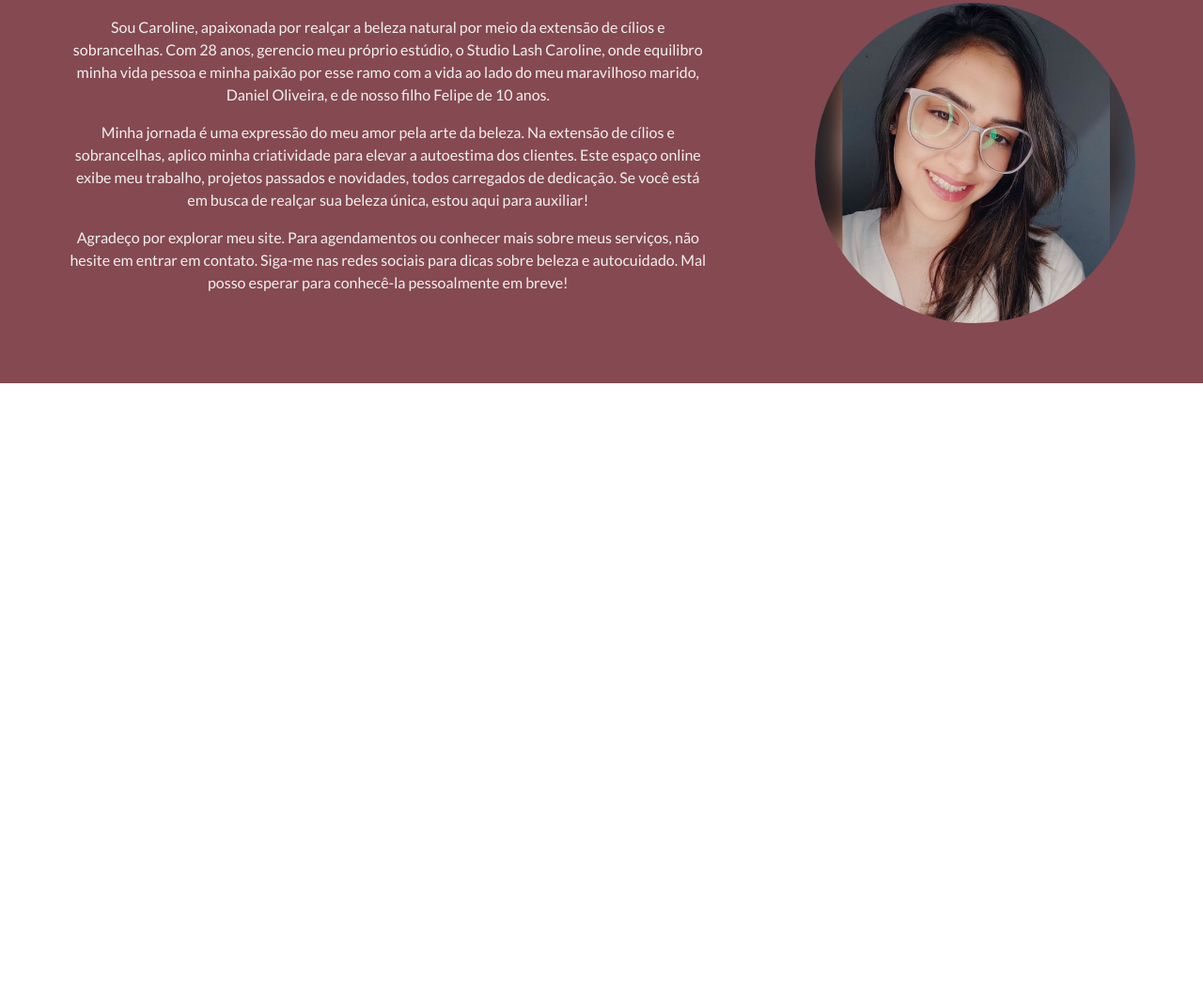
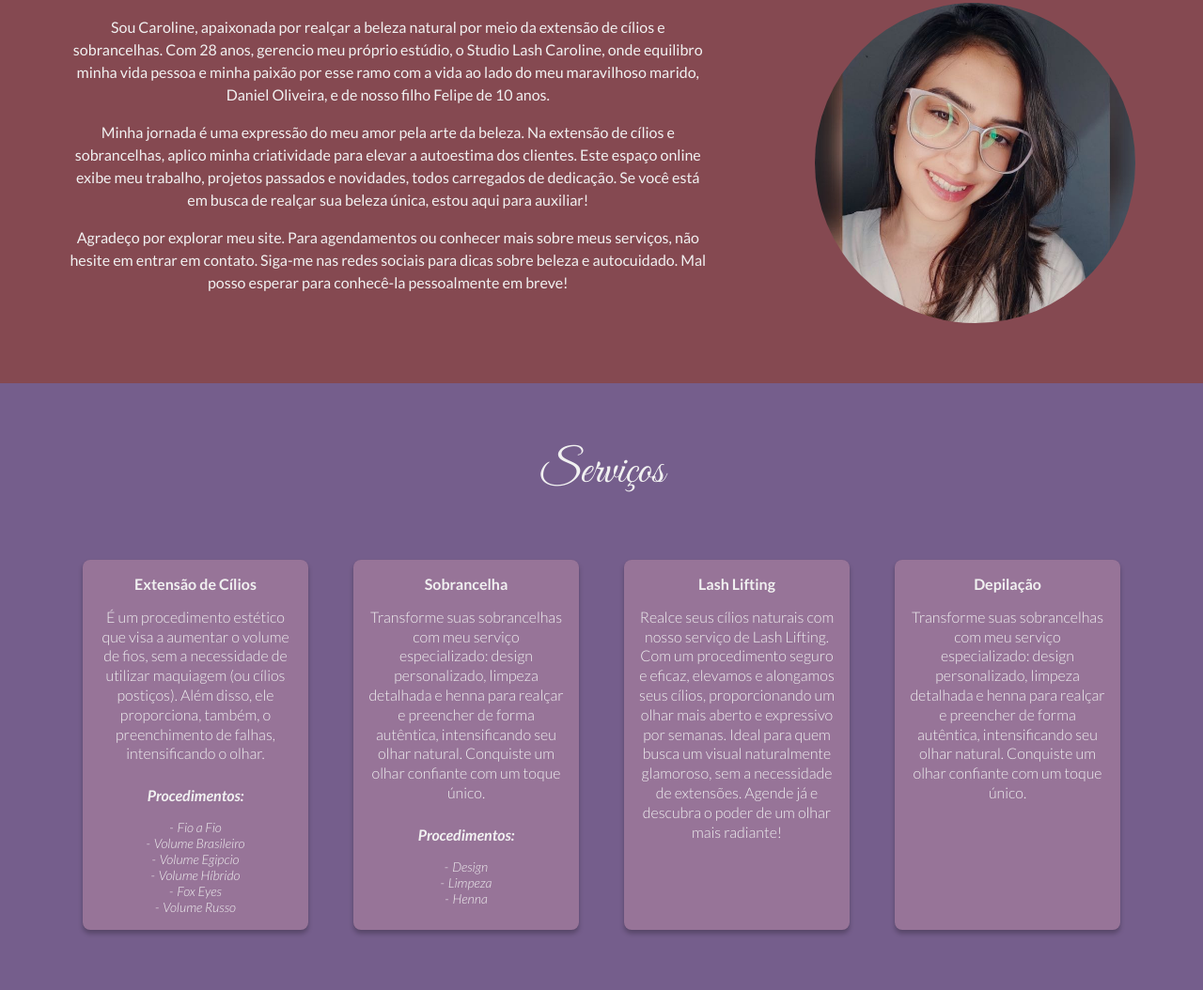
Before and after one commit to danielbarrosdeoliveira/studio-lash-caroline, a website: page src/index.html in a window 1280 px wide. Shown: the part 985-2039 px from the top of the page at 94% size. Before the commit the page ends 1393 px from the top, so only its background shows below. Drawn offline with nearby package versions, Linux system fonts and the light colour scheme; files that its build step writes are made by us from their sources.

Commit message:
✨added section services

```diff
--- a/src/index.html
+++ b/src/index.html
@@ -94,6 +94,77 @@
           </div>
         </div>
       </section>
+
+      <section class="services" id="services">
+        <div class="services__content">
+          <div class="services__content_wrapper">
+            <h1 class="services__title">Serviços</h1>
+            <ul class="services__list">
+              <li class="services__card">
+                <h2 class="services__subtitle">Extensão de Cílios</h2>
+                <p>
+                  É um procedimento estético que visa a aumentar o volume de
+                  fios, sem a necessidade de utilizar maquiagem (ou cílios
+                  postiços). Além disso, ele proporciona, também, o
+                  preenchimento de falhas, intensificando o olhar.
+                </p>
+                <div class="services__procedure_wrapper">
+                  <h4 class="services__procedure__title">Procedimentos:</h4>
+
+                  <ul class="services__procedure__list">
+                    <li>Fio a Fio</li>
+                    <li>Volume Brasileiro</li>
+                    <li>Volume Egipcio</li>
+                    <li>Volume Híbrido</li>
+                    <li>Fox Eyes</li>
+                    <li>Volume Russo</li>
+                  </ul>
+                </div>
+              </li>
+
+              <li class="services__card">
+                <h2 class="services__subtitle">Sobrancelha</h2>
+                <p>
+                  Transforme suas sobrancelhas com meu serviço especializado:
+                  design personalizado, limpeza detalhada e henna para realçar e
+                  preencher de forma autêntica, intensificando seu olhar
+                  natural. Conquiste um olhar confiante com um toque único.
+                </p>
+                <div class="services__procedure_wrapper">
+                  <h4 class="services__procedure__title">Procedimentos:</h4>
+                  <ul class="services__procedure__list">
+                    <li>Design</li>
+                    <li>Limpeza</li>
+                    <li>Henna</li>
+                  </ul>
+                </div>
+              </li>
+
+              <li class="services__card">
+                <h2 class="services__subtitle">Lash Lifting</h2>
+                <p>
+                  Realce seus cílios naturais com nosso serviço de Lash Lifting.
+                  Com um procedimento seguro e eficaz, elevamos e alongamos seus
+                  cílios, proporcionando um olhar mais aberto e expressivo por
+                  semanas. Ideal para quem busca um visual naturalmente
+                  glamoroso, sem a necessidade de extensões. Agende já e
+                  descubra o poder de um olhar mais radiante!
+                </p>
+              </li>
+
+              <li class="services__card">
+                <h2 class="services__subtitle">Depilação</h2>
+                <p>
+                  Transforme suas sobrancelhas com meu serviço especializado:
+                  design personalizado, limpeza detalhada e henna para realçar e
+                  preencher de forma autêntica, intensificando seu olhar
+                  natural. Conquiste um olhar confiante com um toque único.
+                </p>
+              </li>
+            </ul>
+          </div>
+        </div>
+      </section>
     </main>
     <footer id="footer"></footer>
   </body>
--- /dev/null
+++ b/src/scss/components/_services.scss
@@ -0,0 +1,85 @@
+.services {
+  background: $color-purple;
+  color: $color-white;
+  padding-block: 64px;
+
+  &__content {
+    @include container;
+    justify-content: center;
+    flex-direction: column;
+  }
+
+  &__title {
+    @include font-cursiva($h5);
+    text-align: center;
+    padding-bottom: 64px;
+  }
+
+  &__card {
+    margin: 0 auto;
+    width: 240px;
+    height: auto;
+    background-color: $color-secondary-light;
+    border-radius: 8px;
+    padding: 16px;
+    text-align: center;
+    transition: box-shadow 0.3s;
+    box-shadow: rgba(0, 0, 0, 0.1) 0px 0px 1px, rgba(0, 0, 0, 0.25) 0px 4px 5px;
+
+
+    &:hover {
+      box-shadow: rgba(0, 0, 0, 0.4) 0px 2px 5px, rgba(0, 0, 0, 0.6) 0px 4px 5px;
+    }
+
+    p {
+      line-height: 1.3;
+    }
+  }
+
+  &__subtitle {
+    @include font-sans($bold, $base, $normal);
+    text-align: center;
+    margin-bottom: 16px;
+  }
+
+  &__list {
+    display: flex;
+    justify-content: space-between;
+    gap: 16px;
+
+    p {
+      font-weight: 300;
+    }
+
+    ul {
+      margin-top: 16px;
+
+
+    }
+  }
+
+  &__procedure {
+
+    &_wrapper {
+      margin-top: 24px;
+    }
+
+    &__title {
+      @include font-sans($bold, $base, $italic);
+    }
+
+    &__list {
+      font-style: italic;
+
+      li {
+        font-size: rem($sm);
+        font-weight: 300;
+
+        &::before {
+          content: '-';
+          margin-right: 4px;
+        }
+      }
+    }
+  }
+}
--- a/src/scss/main.scss
+++ b/src/scss/main.scss
@@ -4,3 +4,4 @@
 @import "global";
 @import "./components/header";
 @import "./components/about";
+@import "./components/services";
```
Also changed, not shown: src/assets/icons/logo-studio-lash-caroline-branco.png.
